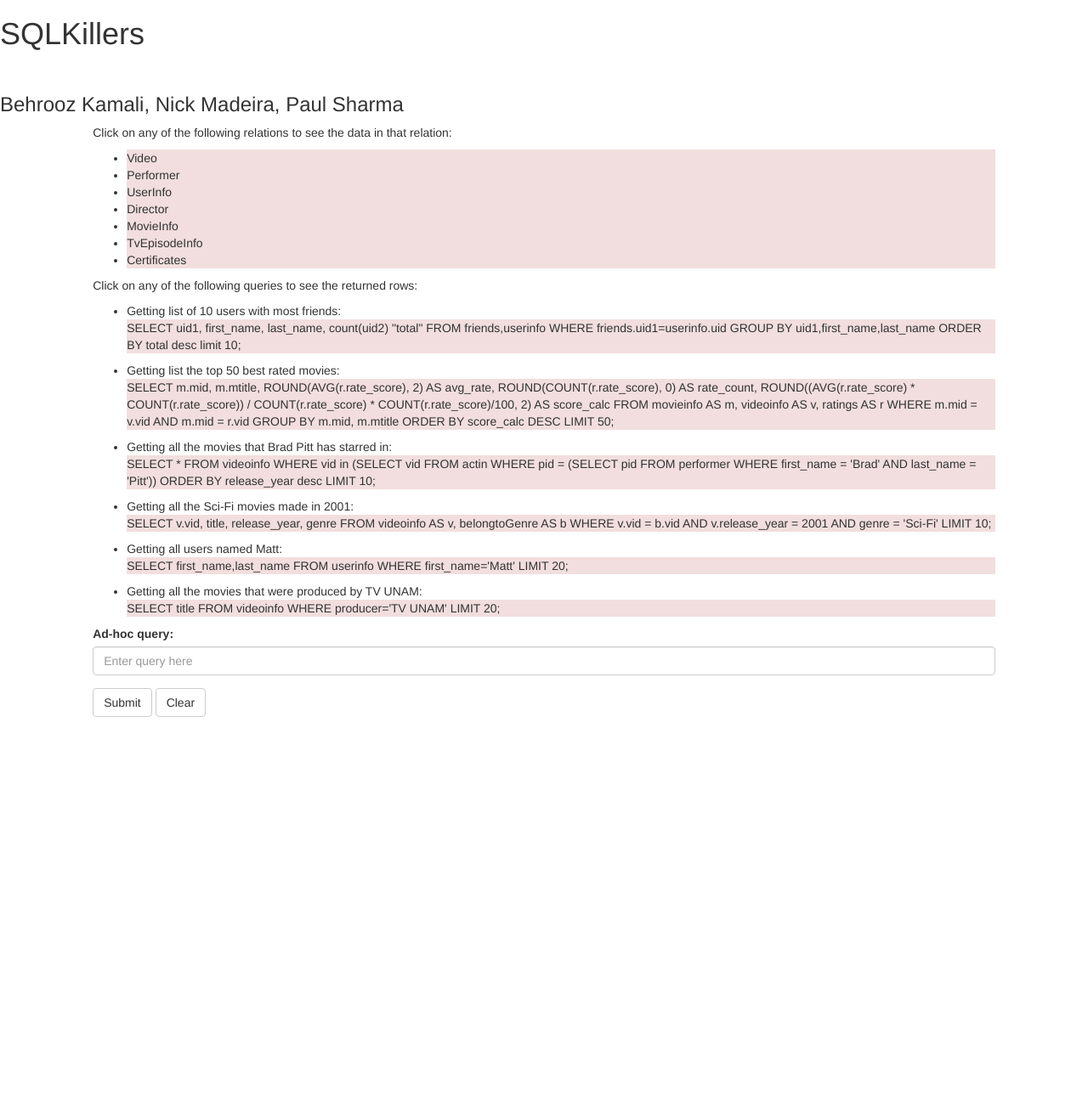
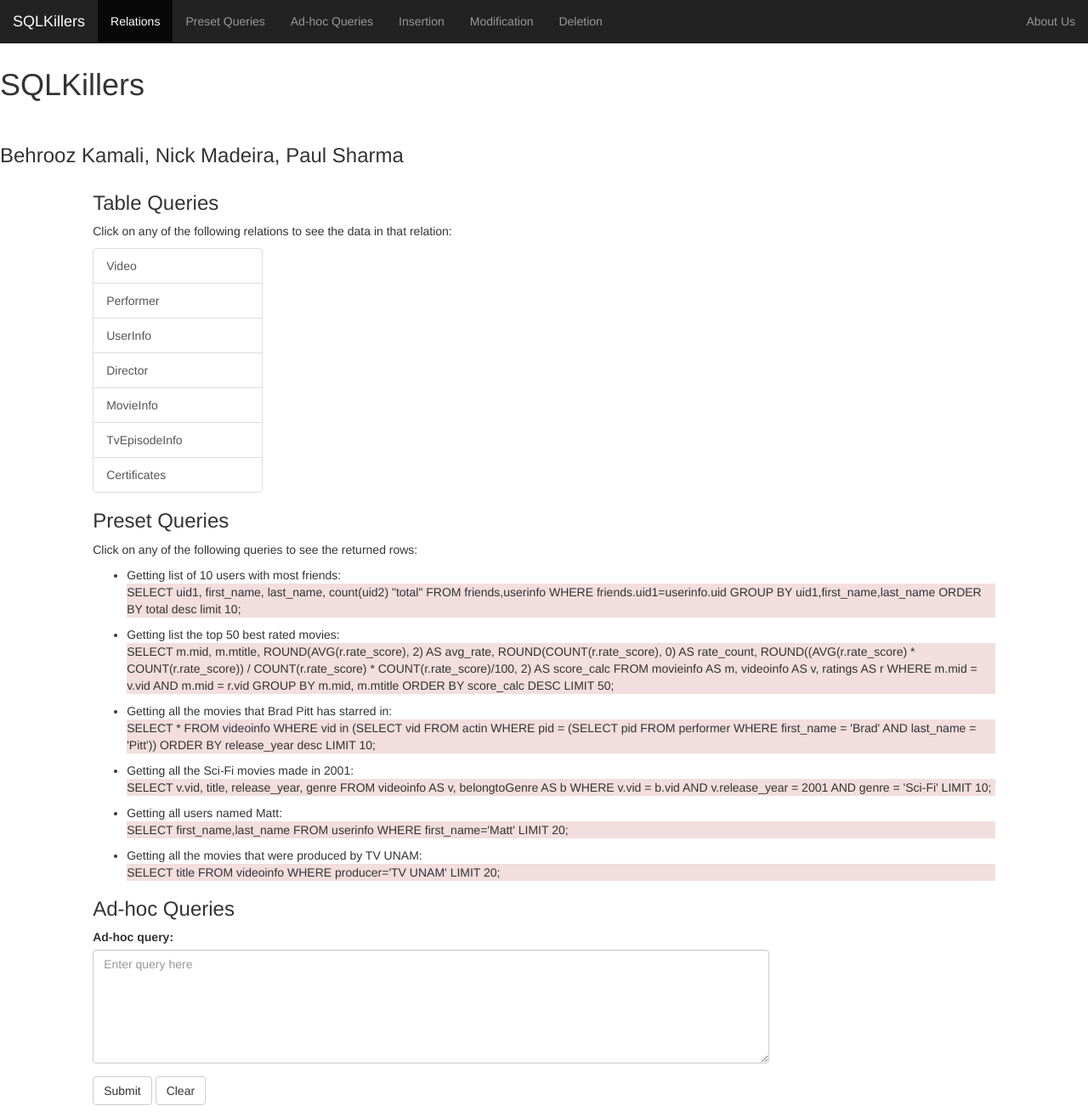
Before and after one commit to nmadeira/cs4604-project3, a PHP site: page /index2.php in a window 1280 px wide. Shown: the whole page at 85% size. Before the commit the page ends 844 px from the top, so only its background shows below. Run offline with PHP 8.4, Linux system fonts and the light colour scheme.

Commit message:
Update index2.php
Added menu and some formatting

```diff
--- a/index2.php
+++ b/index2.php
@@ -5,27 +5,60 @@
 	<link rel="stylesheet" type="text/css" href="css/custom.css">
 </head>
 <body>
+	<nav class="navbar navbar-default navbar-inverse navbar-fixed-top" role="navigation">
+		<div class="container-fluid">
+			<div class="navbar-header">
+				<button type="button" class="navbar-toggle" data-toggle="collapse" data-target="#bs-example-navbar-collapse-1">
+					<span class="sr-only">Toggle navigation</span>
+					<span class="icon-bar"></span>
+					<span class="icon-bar"></span>
+					<span class="icon-bar"></span>
+				</button>
+				<a class="navbar-brand" href="#pagetop">SQLKillers</a>
+			</div>
+
+			<div class="collapse navbar-collapse" id="bs-example-navbar-collapse-1">
+				<ul class="nav navbar-nav">
+					<li class="active"><a href="#predtabl">Relations</a></li>
+					<li><a href="#predquer">Preset Queries</a></li>
+					<li><a href="#adhoc">Ad-hoc Queries</a></li>
+					<li><a href="#">Insertion</a></li>
+					<li><a href="#">Modification</a></li>
+					<li><a href="#">Deletion</a></li>
+				</ul>
+				<ul class="nav navbar-nav navbar-right">
+					<li><a href="#">About Us</a></li>
+				</ul>
+			</div><!-- /.navbar-collapse -->
+		</div><!-- /.container-fluid -->
+	</nav>
+	<a id="pagetop"></a>
 	<header>
-      <h1 class="reflected">SQLKillers</h1><br>
-	  <h3 class="reflected">Behrooz Kamali, Nick Madeira, Paul Sharma</h3>
-    </header>
+		<br><br><br>
+		<h1 class="reflected">SQLKillers</h1><br>
+		<a id="predtabl"></a>
+		<h3 class="reflected">Behrooz Kamali, Nick Madeira, Paul Sharma</h3>
+	</header>
 
 	<div class="row">
 		<div class="col-xs-1"></div>
 		<div class="col-xs-10">
 	<!-- List of tables -->
+	<h3>Table Queries</h3>
 	<p>Click on any of the following relations to see the data in that relation: </p>
-	<ul id="relationList">
-		<li class="clickable bg-danger">Video</li>
-		<li class="clickable bg-danger">Performer</li>
-		<li class="clickable bg-danger">UserInfo</li>
-		<li class="clickable bg-danger">Director</li>
-		<li class="clickable bg-danger">MovieInfo</li>
-		<li class="clickable bg-danger">TvEpisodeInfo</li>
-		<li class="clickable bg-danger">Certificates</li>
-	</ul>
+	<div class="list-group" id="relationList" style="width:200px;">
+		<a href="#" class="list-group-item">Video</a>
+		<a href="#" class="list-group-item">Performer</a>
+		<a href="#" class="list-group-item">UserInfo</a>
+		<a href="#" class="list-group-item">Director</a>
+		<a href="#" class="list-group-item">MovieInfo</a>
+		<a class="interlink" id="predquer"></a>
+		<a href="#" class="list-group-item">TvEpisodeInfo</a>
+		<a href="#" class="list-group-item">Certificates</a>
+	</div>
 
 	<!-- List of queries -->
+	<h3>Preset Queries</h3>
 	<p>Click on any of the following queries to see the returned rows: </p>
 	<ul id="queryList">
 	<li>Getting list of 10 users with most friends:<br>
@@ -43,15 +76,18 @@
 			WHERE v.vid = b.vid AND v.release_year = 2001 AND genre = 'Sci-Fi' LIMIT 10;</p></li>
 	<li>Getting all users named Matt:<br>
 		<p class="clickable bg-danger">SELECT first_name,last_name FROM userinfo WHERE first_name='Matt' LIMIT 20;</p></li>
+	<a id="adhoc"></a>
 	<li>Getting all the movies that were produced by TV UNAM:<br>
 		<p class="clickable bg-danger">SELECT title FROM videoinfo WHERE producer='TV UNAM' LIMIT 20;</p></li>
 	</ul>
 
 	<!-- Ad-hoc query form -->
+	<h3>Ad-hoc Queries</h3>
 	<form role="form" action="#">
 		<div class="form-group">
 			<label for="adhocquery">Ad-hoc query: </label>
-			<input type="text" class="form-control" id="adhocquery" placeholder="Enter query here">
+			<textarea class="form-control" id="adhocquery" placeholder="Enter query here" rows="6" style="width:75%;"></textarea>
+			<!-- <input type="text" class="form-control" id="adhocquery" placeholder="Enter query here"> -->
 		</div>
 		<button type="submit" class="btn btn-default">Submit</button>
 		<button type="reset" class="btn btn-default">Clear</button>
```
